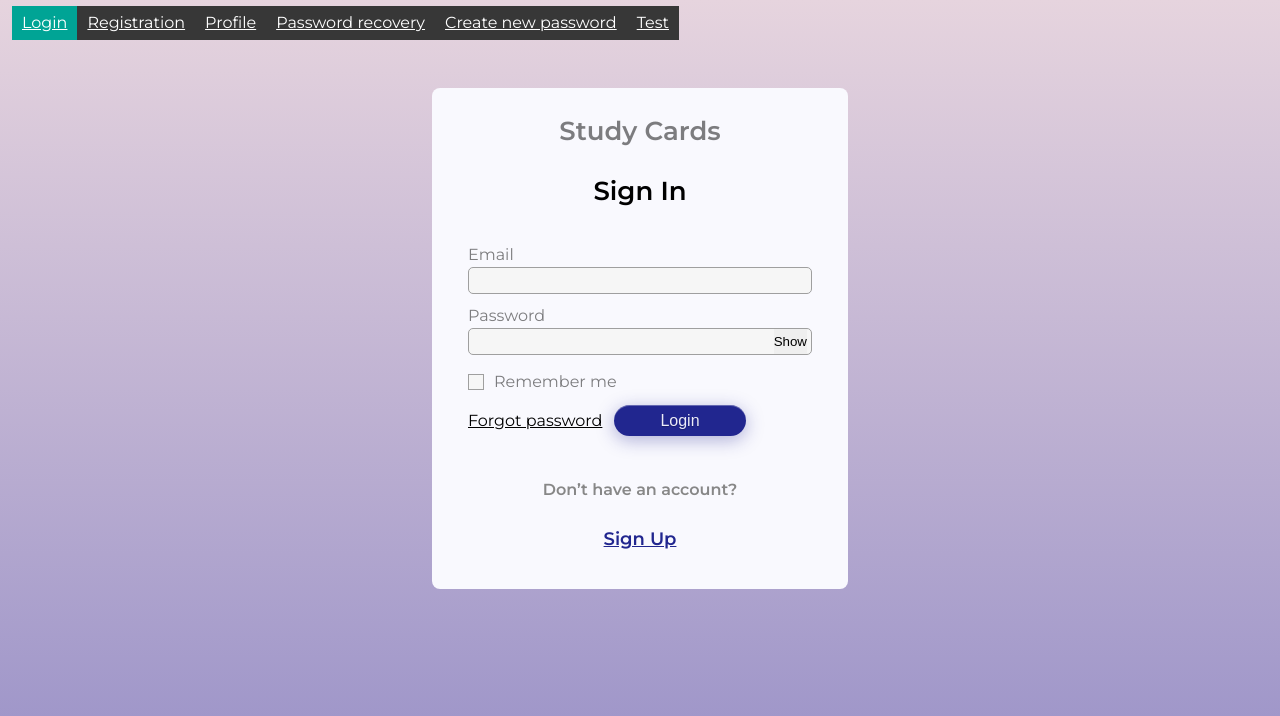
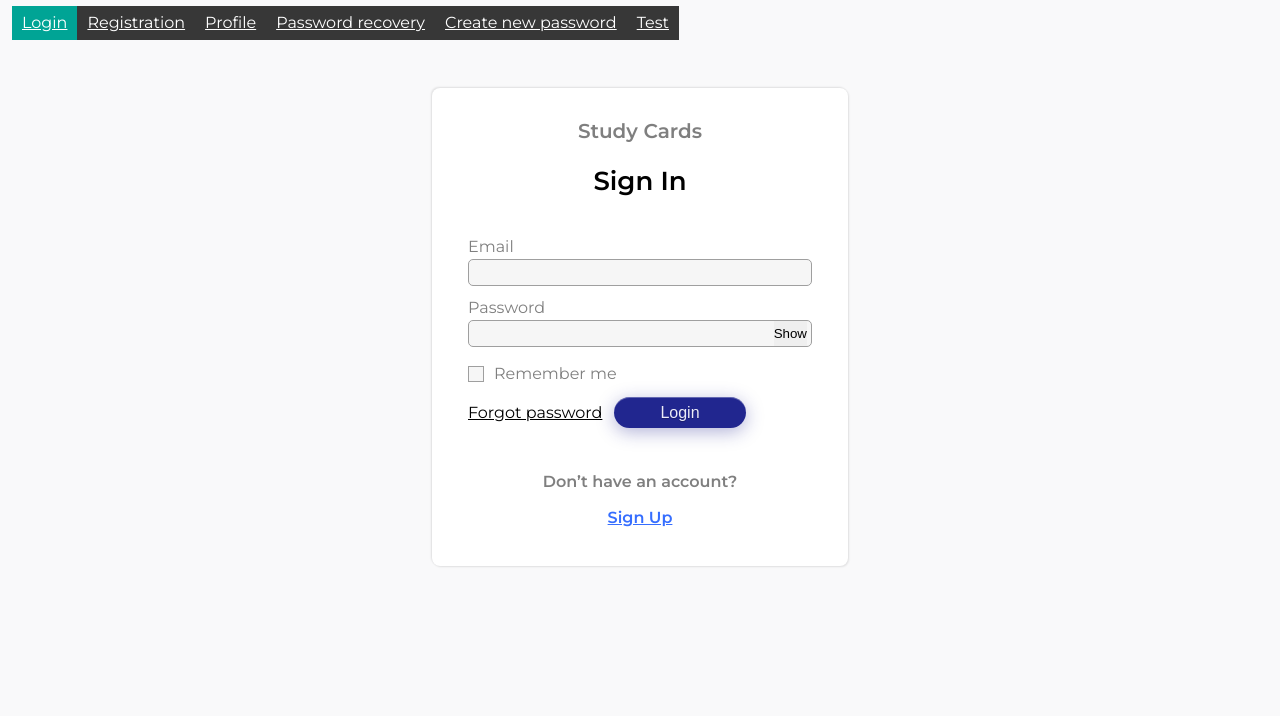
Before and after one commit to alexbrilevski/study-cards, a React (Vite) app: page /#/login in a window 1280 px wide. Shown: the top 716 px of the page. Built offline with nearby package versions, Linux system fonts and the light colour scheme; no server answers.

Commit message:
feat(UI): Update base app and form container styles

```diff
--- a/src/index.css
+++ b/src/index.css
@@ -12,15 +12,18 @@
   --accent-color: #366eff;
   --accent-color-dark: #1e3c88;
 
-  --base-font-size: 16px;
-  --base-line-height: 1.5;
-  --heading-font-weight: 600;
-  --heading-line-height: 1.2;
-  --caption-line-height: 1.3;
-  --caption-font-weight: 600;
+  --font-size-base: 16px;
+  --font-size-l: 20px;
+  --font-size-xl: 26px;
+  --line-height-base: 1.5;
+  --line-height-xl: 36px;
+  --font-weight-heading: 600;
+  --line-height-heading: 1.2;
+  --font-weight-caption: 600;
+  --line-height-caption: 1.3;
 
-  --button-bg-color: var(--accent-color);
-  --button-bg-color-dark: var(--accent-color-dark);
+  --button-bg: var(--accent-color);
+  --button-bg-dark: var(--accent-color-dark);
   --button-border-color: var(--accent-color);
   --butoon-border-radius: 30px;
   --button-shadow:
@@ -28,19 +31,19 @@
   --button-font-weight: 500;
   --button-text-color: #fff;
 
-  --default-bg-color: #f9f9fa;
-  --header-bg-color: #fcfcfc;
+  --default-bg: #f9f9fa;
+  --header-bg: #fcfcfc;
   --header-shadow:
     0px 2px 10px rgba(109, 109, 109, 0.25), inset 0px 1px 0px rgba(255, 255, 255, 0.3);
-  --card-bg-color: #fff;
+  --card-bg: #fff;
   --card-border-radius: 8px;
   --card-shadow: 1px 1px 2px rgba(0, 0, 0, 0.1), -1px -1px 2px rgba(0, 0, 0, 0.1);
 
   --font-primary: 'Montserrat', sans-serif;
 
   font-family: var(--font-primary);
-  font-size: var(--base-font-size);
-  line-height: var(--base-line-height);
+  font-size: var(--font-size-base);
+  line-height: var(--line-height-base);
   color: var(--text-color);
 }
 
@@ -75,13 +78,13 @@ h4,
 h5,
 h6 {
   color: var(--heading-color);
-  font-weight: var(--heading-font-weight);
-  line-height: var(--heading-line-height);
+  font-weight: var(--font-weight-heading);
+  line-height: var(--line-height-heading);
 }
 
 h1 {
-  font-size: 26px;
-  line-height: 32px;
+  font-size: var(--font-size-xl);
+  line-height: var(--line-height-xl);
 }
 
 a {
@@ -89,5 +92,5 @@ a {
 }
 
 b {
-  font-weight: 600;
+  font-weight: var(--font-weight-caption);
 }
--- a/src/main/ui/App.css
+++ b/src/main/ui/App.css
@@ -2,22 +2,23 @@
   height: 100%;
   min-height: 100vh;
   padding: var(--indent-xs) var(--indent-s);
-  background: linear-gradient(180deg, #e6d4de 0%, #9890c7 100%);
+  background: var(--default-bg);
 }
 
 .form-container {
   width: 416px;
   margin: var(--indent-xl) auto;
   padding: var(--indent-base) var(--indent-l) var(--indent-l);
-  background: #f9f9fe;
-  border-radius: 8px;
+  background: var(--card-bg);
+  border-radius: var(--card-border-radius);
+  box-shadow: var(--card-shadow);
 }
 
 .form-header,
 .form-footer {
   display: flex;
   flex-direction: column;
-  gap: var(--indent-base);
+  gap: var(--indent-s);
   text-align: center;
 }
 
@@ -25,26 +26,27 @@
   margin-bottom: var(--indent-l);
 }
 
+.form-header p {
+  font-size: var(--font-size-l);
+}
+
 .form-footer {
   margin-top: var(--indent-l);
 }
 
 .form-footer p {
-  color: #878787;
-  line-height: var(--indent-base);
-  font-weight: 600;
+  font-weight: var(--font-weight-caption);
 }
 
 .form-footer a {
-  font-size: 18px;
-  color: #21268f;
-  font-weight: 600;
+  font-weight: var(--font-weight-caption);
+  color: var(--accent-color);
   text-decoration: underline;
   transition: color 0.1s ease;
 }
 
 .form-footer a:hover {
-  color: #191d69;
+  color: var(--accent-color-dark);
 }
 
 @media (max-width: 413px) {
```
